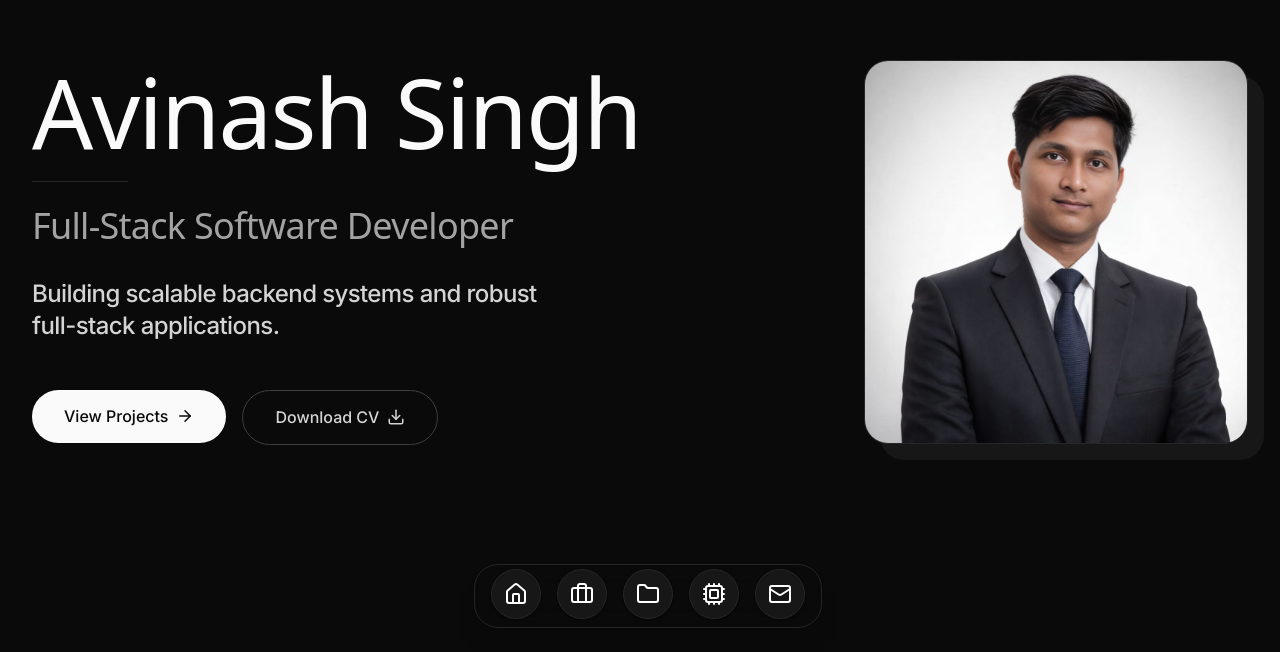
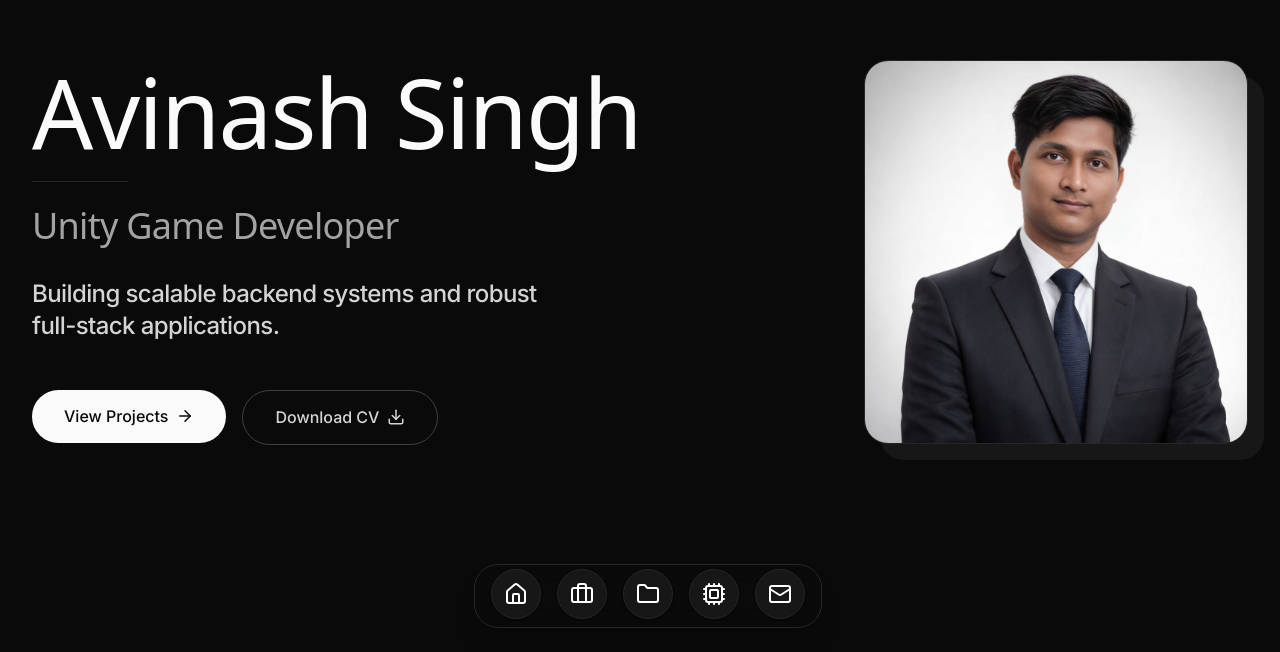
Before and after one commit to AvinashSingh09/Portfolio, a React (Vite) app: page / in a window 1280 px wide. Shown: the part 148-800 px from the top of the page. Built offline with nearby package versions, Linux system fonts and the light colour scheme.

Commit message:
feat: Introduce `index.ts` to export structured portfolio data including profile, skills, experience, education, and projects.

```diff
--- a/src/data/index.ts
+++ b/src/data/index.ts
@@ -2,7 +2,7 @@
 
 export const profile = {
     name: "Avinash Singh",
-    role: "Full-Stack Software Developer",
+    role: "Unity Game Developer",
     location: "Ambernath, Thane, Maharashtra, India",
     email: "singhavinash7709@gmail.com",
     phone: "+91 9021667429",
```
